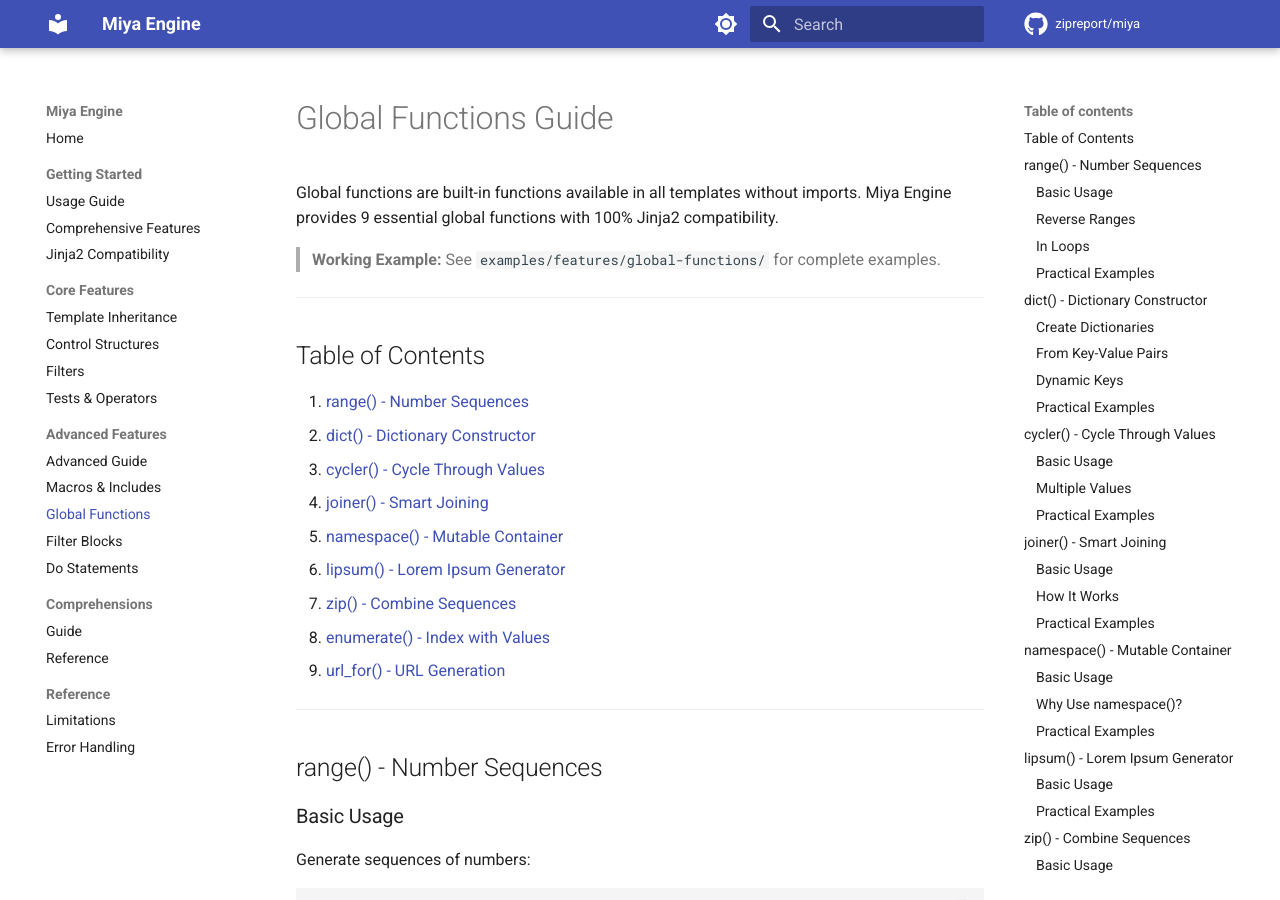
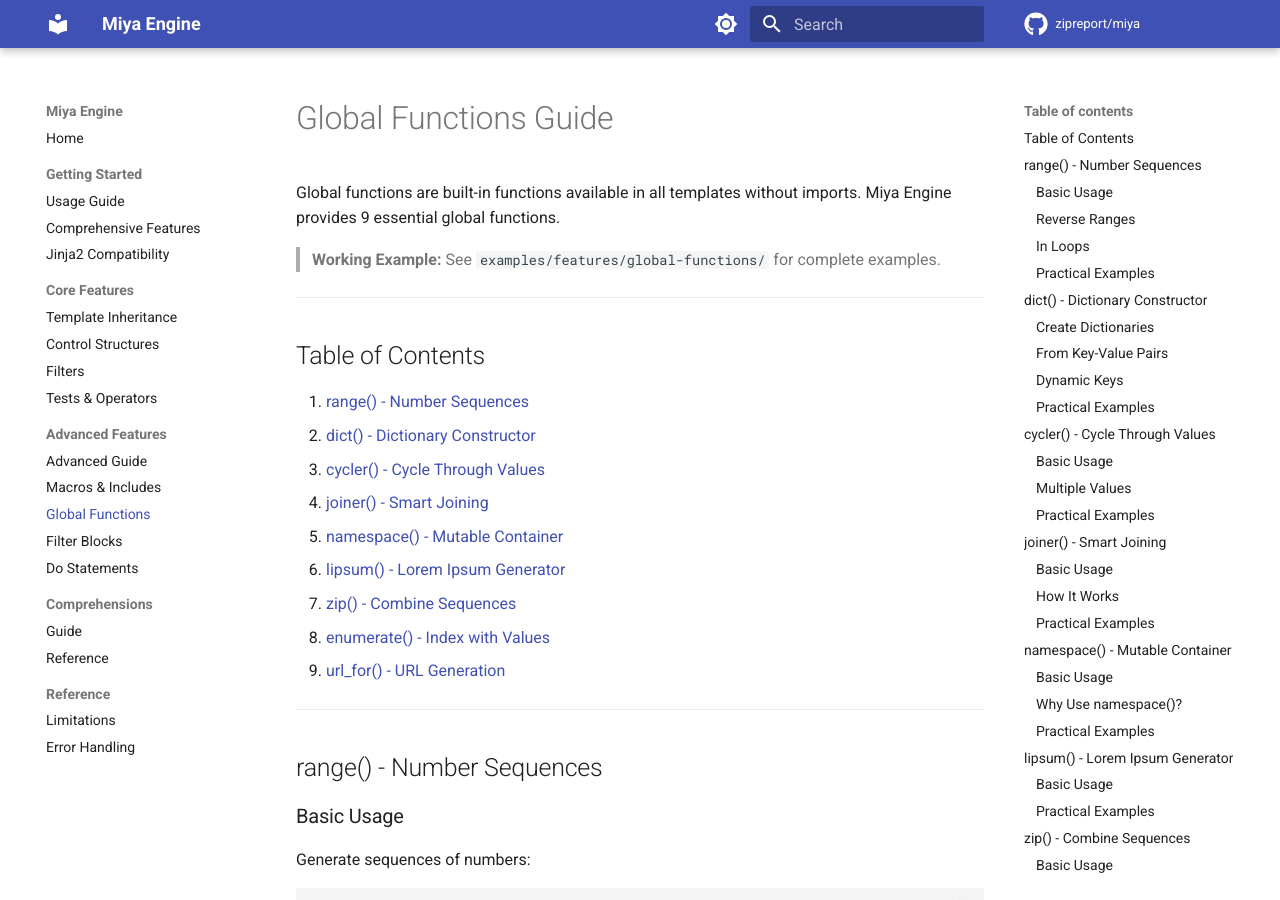
Before and after one commit to zipreport/miya, an MkDocs documentation site: the page built from docs/GLOBAL_FUNCTIONS.md, in a window 1280 px wide and 900 px high. Built offline with MkDocs 1.6.1 and Material for MkDocs 9.7.7, drawn with Linux system fonts in a browser that asks for light colours; comment, search, counter and statistics services are not loaded; some of the changed text lies outside the part shown.

Commit message:
docs: remove compatibility percentage from GLOBAL_FUNCTIONS
Co-Authored-By: Claude Sonnet 5.5 <noreply@anthropic.com>

```diff
--- a/docs/GLOBAL_FUNCTIONS.md
+++ b/docs/GLOBAL_FUNCTIONS.md
@@ -1,6 +1,6 @@
 # Global Functions Guide
 
-Global functions are built-in functions available in all templates without imports. Miya Engine provides 9 essential global functions with 100% Jinja2 compatibility.
+Global functions are built-in functions available in all templates without imports. Miya Engine provides 9 essential global functions.
 
 > **Working Example:** See `examples/features/global-functions/` for complete examples.
 
@@ -736,7 +736,7 @@ Generate URLs from endpoint names:
 
 ## Summary
 
-**9 Global Functions - 100% Jinja2 Compatible**
+**9 Global Functions**
 
 All global functions work identically to Jinja2:
 
```
